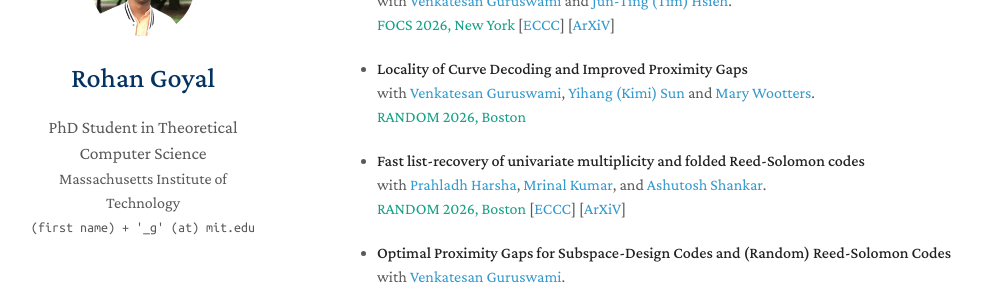
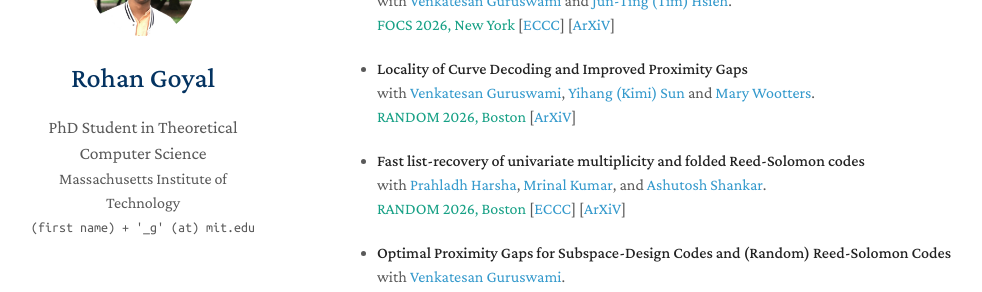
Before and after one commit to goyal-rohan/goyal-rohan.github.io, a Jekyll site: the page built from index.md, in a window 1280 px wide and 900 px high, scrolled down 706 px. Shown: the part 152-444 px from the top of the window, without its empty margins (133-1115 px from the left). Built offline with Jekyll 4.4.1, drawn with Linux system fonts in a browser that asks for light colours; nearby versions of some CDN libraries; a style sheet for code colours, icons or effects is not loaded; our own code applies the rules of GitHub Pages for plain Markdown files.

Commit message:
proximity arxiv

```diff
--- a/index.md
+++ b/index.md
@@ -36,6 +36,7 @@ with [Venkatesan Guruswami](https://people.eecs.berkeley.edu/~venkatg/) and [Jun
 - **Locality of Curve Decoding and Improved Proximity Gaps**
 with [Venkatesan Guruswami](https://people.eecs.berkeley.edu/~venkatg/), [Yihang (Kimi) Sun](https://scholar.google.com/citations?user=ZMNZ7x8AAAAJ&hl=en) and [Mary Wootters](https://sites.google.com/site/marywootters/).
 <span style="color:#16a085">RANDOM 2026, Boston</span>
+[[ArXiV](https://arxiv.org/abs/2607.08516)]
 
 - **Fast list-recovery of univariate multiplicity and folded Reed-Solomon codes**
 with [Prahladh Harsha](https://www.tcs.tifr.res.in/~prahladh/), [Mrinal Kumar](https://mrinalkr.bitbucket.io/), and [Ashutosh Shankar](https://sites.google.com/view/ashutoshs/home).
```
